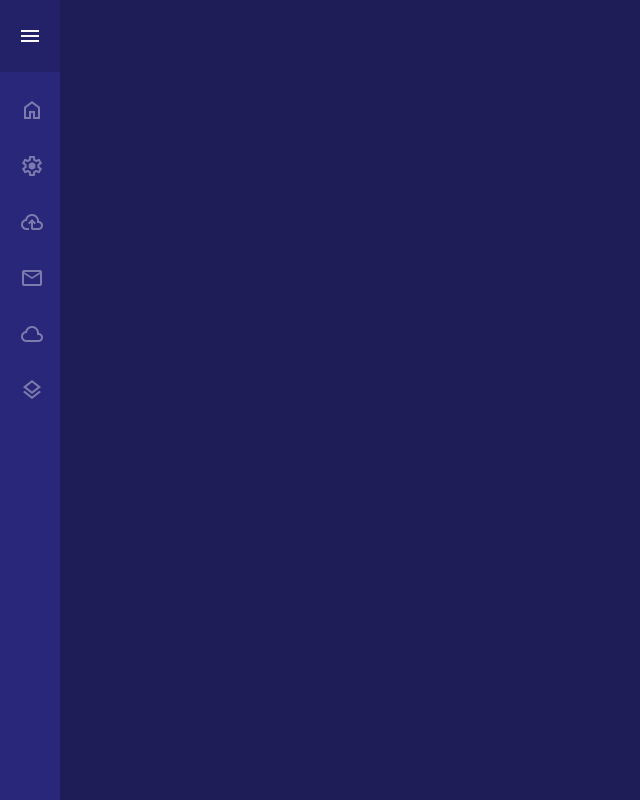
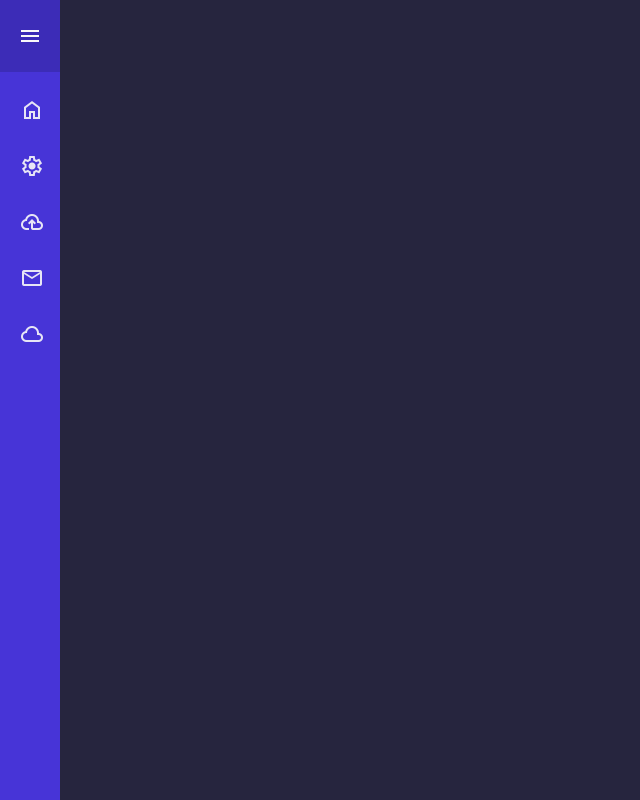
Before and after one commit to frontend-joe/react-sidebars, a React (Create React App) app: page / in a window 1280 px wide. Shown: the whole page, without its empty margins (0-640 px from the left). Built offline with nearby package versions, Linux system fonts and the light colour scheme.

Commit message:
adding sidebar-9

```diff
--- a/src/App.tsx
+++ b/src/App.tsx
@@ -1,4 +1,4 @@
-import { Sidebar as Example } from "./sidebars/sidebar-8/Sidebar";
+import { Sidebar as Example } from "./sidebars/sidebar-9/Sidebar";
 // import { Concept as Example } from "./concepts/concept-1/Concept";
 
 function App() {
--- /dev/null
+++ b/src/sidebars/sidebar-9/Sidebar.tsx
@@ -0,0 +1,52 @@
+import { useRef, useState } from "react";
+import logo from "./logo.svg";
+import "./styles.css";
+
+const navItems = ["home", "settings", "backup", "mail", "cloud"];
+
+export const Sidebar = () => {
+  const [width, setWidth] = useState(60);
+  const sidebarRef = useRef<HTMLElement>(null);
+  const sidebar = sidebarRef.current;
+
+  const resize = (e: any) => {
+    let newWidth = e.clientX - sidebar?.offsetLeft!;
+    if (newWidth < 61) newWidth = 60;
+    if (newWidth > 259) newWidth = 260;
+    setWidth(newWidth);
+  };
+
+  const stopResize = () => {
+    document.body.style.cursor = "default";
+    window.removeEventListener("mousemove", resize);
+    window.removeEventListener("mouseup", stopResize);
+  };
+
+  const initResize = () => {
+    document.body.style.cursor = "col-resize";
+    window.addEventListener("mousemove", resize);
+    window.addEventListener("mouseup", stopResize);
+  };
+
+  return (
+    <aside ref={sidebarRef} style={{ width: `${width}px` }} className="sidebar">
+      <div className="handle" onMouseDown={initResize}></div>
+      <div className="sidebar-inner">
+        <header className="sidebar-header">
+          <button type="button" className="sidebar-burger">
+            <span className="material-symbols-outlined">menu</span>
+          </button>
+          <img src={logo} className="sidebar-logo" />
+        </header>
+        <nav className="sidebar-menu">
+          {navItems.map((item) => (
+            <button key={item} type="button" className="sidebar-button">
+              <span className="material-symbols-outlined">{item}</span>
+              <p>{item}</p>
+            </button>
+          ))}
+        </nav>
+      </div>
+    </aside>
+  );
+};
--- /dev/null
+++ b/src/sidebars/sidebar-9/styles.css
@@ -0,0 +1,94 @@
+* {
+  box-sizing: border-box;
+}
+
+body {
+  margin: 0;
+  background: #26253e;
+  height: 100vh;
+}
+
+button {
+  background: transparent;
+  border: 0;
+  padding: 0;
+  cursor: pointer;
+  user-select: none;
+}
+
+.sidebar {
+  position: absolute;
+  overflow: hidden;
+  top: 0;
+  left: 0;
+  bottom: 0;
+  width: 260px;
+  background: #4734d7;
+}
+
+.sidebar-inner {
+  position: absolute;
+  top: 0;
+  left: 0;
+  width: 260px;
+}
+
+.sidebar-header {
+  display: flex;
+  align-items: center;
+  height: 72px;
+  background: rgb(0 0 0 / 15%);
+}
+
+.sidebar-burger {
+  width: 60px;
+  height: 72px;
+  display: grid;
+  place-items: center;
+  color: #f9f9f9;
+}
+
+.sidebar-logo {
+  height: 22px;
+}
+
+.sidebar-menu {
+  display: grid;
+  padding: 10px;
+}
+
+.sidebar-button {
+  display: flex;
+  gap: 16px;
+  align-items: center;
+  height: 56px;
+  width: 100%;
+  font-family: "Poppins";
+  font-size: 17px;
+  text-transform: capitalize;
+  line-height: 1;
+  padding: 0 10px;
+  border-radius: 8px;
+  color: #f9f9f9;
+  opacity: 0.9;
+}
+
+.sidebar-button p {
+  font-size: 15px;
+}
+
+.handle {
+  position: absolute;
+  z-index: 100;
+  width: 8px;
+  top: 0;
+  bottom: 0;
+  right: 0;
+  transition: 0.3s;
+}
+
+.handle:hover,
+.handle:active {
+  background: rgb(255 255 255 / 10%);
+  cursor: col-resize;
+}
```
Also changed, not shown: src/sidebars/sidebar-9/logo.svg (added).
